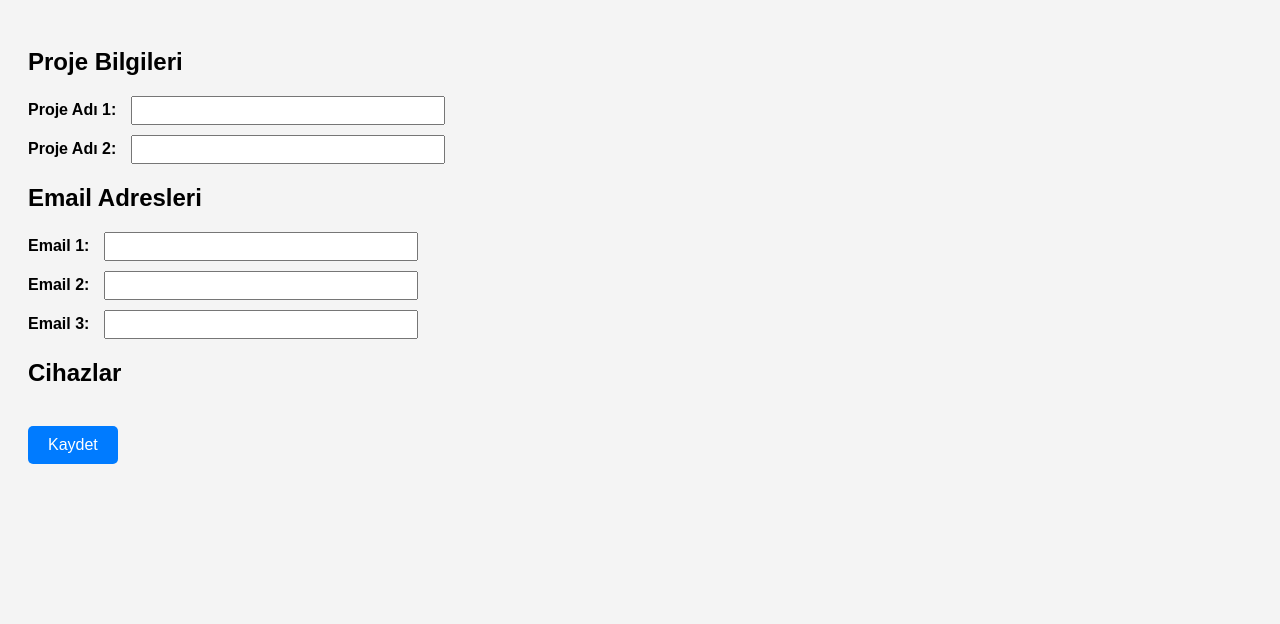
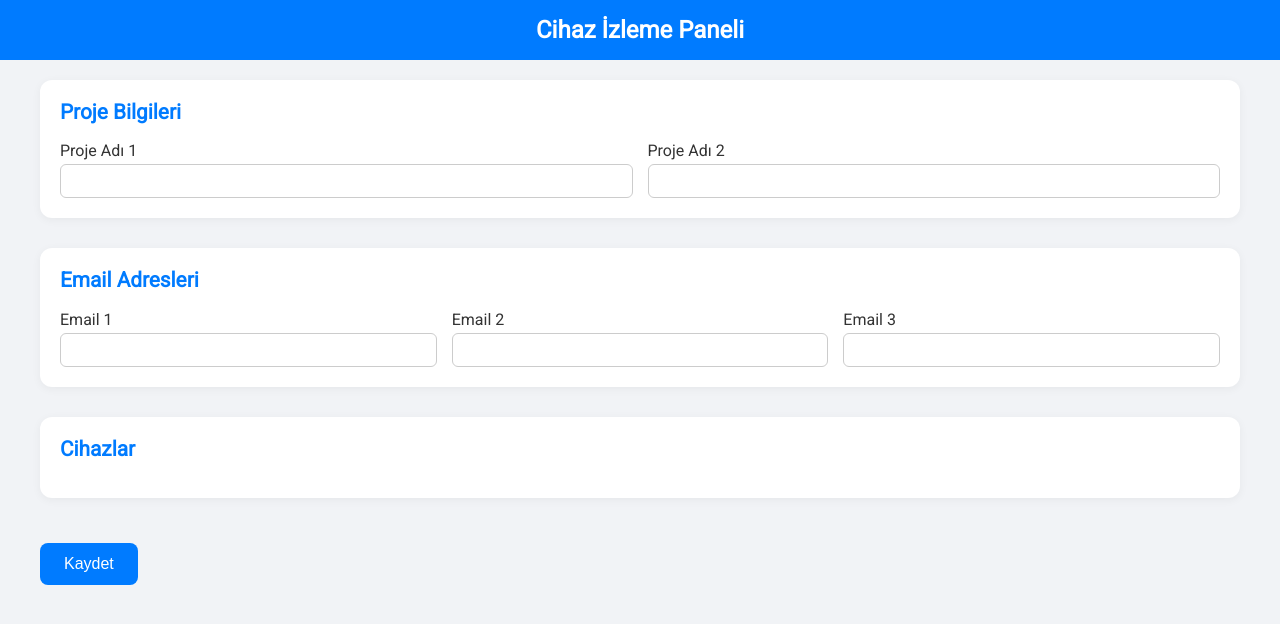
Before and after one commit to ozkangunduz/herokualarmdevice, a website: page public/index.html in a window 1280 px wide. Drawn offline with Linux system fonts and the light colour scheme; no server answers.

Commit message:
ui_update

```diff
--- a/public/index.html
+++ b/public/index.html
@@ -1,117 +1,171 @@
 <!DOCTYPE html>
 <html lang="tr">
 <head>
-  <meta charset="UTF-8">
-  <title>Cihaz Kontrol Paneli</title>
+  <meta charset="UTF-8" />
+  <meta name="viewport" content="width=device-width, initial-scale=1.0"/>
+  <title>Cihaz Paneli</title>
+  <link href="https://fonts.googleapis.com/css2?family=Roboto&display=swap" rel="stylesheet">
   <style>
     body {
-      font-family: Arial, sans-serif;
-      background: #f4f4f4;
+      font-family: 'Roboto', sans-serif;
+      margin: 0;
+      padding: 0;
+      background: #f1f3f6;
+      color: #333;
+    }
+
+    header {
+      background: #007bff;
+      color: white;
+      padding: 1rem;
+      text-align: center;
+      font-size: 1.5rem;
+      font-weight: bold;
+    }
+
+    .container {
       padding: 20px;
+      max-width: 1200px;
+      margin: auto;
+    }
+
+    .section {
+      margin-bottom: 30px;
+      background: white;
+      border-radius: 12px;
+      padding: 20px;
+      box-shadow: 0 2px 10px rgba(0,0,0,0.05);
+    }
+
+    .section h2 {
+      margin-top: 0;
+      font-size: 1.3rem;
+      color: #007bff;
     }
 
     .input-group {
-      margin-bottom: 10px;
+      display: flex;
+      flex-wrap: wrap;
+      gap: 15px;
+      margin-top: 10px;
     }
 
-    label {
-      font-weight: bold;
+    .input-box {
+      flex: 1 1 250px;
+      display: flex;
+      flex-direction: column;
     }
 
-    input[type="text"] {
-      width: 300px;
-      padding: 5px;
-      margin-left: 10px;
-      max-width: 300px;
+    .input-box label {
+      margin-bottom: 4px;
+      font-weight: 500;
     }
 
-    .cihaz-container {
-      display: flex;
-      flex-wrap: wrap;
+    .input-box input {
+      padding: 8px;
+      border: 1px solid #ccc;
+      border-radius: 6px;
+      font-size: 14px;
+    }
+
+    .cihazlar {
+      display: grid;
+      grid-template-columns: repeat(auto-fit, minmax(280px, 1fr));
       gap: 15px;
     }
 
     .cihaz-box {
       background: #fff;
-      border: 1px solid #ccc;
+      border-radius: 12px;
       padding: 15px;
-      width: 260px;
-      box-shadow: 2px 2px 5px rgba(0,0,0,0.1);
+      box-shadow: 0 1px 6px rgba(0,0,0,0.08);
+      transition: all 0.3s ease;
+    }
+
+    .cihaz-box:hover {
+      transform: translateY(-2px);
+      box-shadow: 0 4px 12px rgba(0,0,0,0.1);
     }
 
     .cihaz-box input {
-      width: 90%;
-      margin-bottom: 5px;
-    }
-
-    .indicator {
-      display: inline-block;
-      width: 20px;
-      height: 20px;
-      border-radius: 50%;
-      margin-right: 6px;
+      width: 100%;
+      margin-bottom: 8px;
+      padding: 6px;
+      border: 1px solid #ddd;
+      border-radius: 6px;
     }
 
     .labelled {
       display: flex;
       align-items: center;
-      margin-bottom: 5px;
+      gap: 6px;
+      margin: 4px 0;
     }
 
-    .green {
-      background-color: #28a745;
+    .indicator {
+      width: 14px;
+      height: 14px;
+      border-radius: 50%;
     }
 
-    .red {
-      background-color: #dc3545;
-    }
+    .green { background-color: #28a745; }
+    .red { background-color: #dc3545; }
 
     button {
-      margin-top: 20px;
-      padding: 10px 20px;
-      font-size: 16px;
+      padding: 12px 24px;
       background: #007bff;
       color: white;
       border: none;
-      border-radius: 5px;
+      border-radius: 8px;
+      font-size: 16px;
       cursor: pointer;
+      margin-top: 15px;
     }
 
     button:hover {
       background: #0056b3;
     }
+
+    @media (max-width: 768px) {
+      header {
+        font-size: 1.2rem;
+      }
+    }
   </style>
 </head>
 <body>
+  <header>Cihaz İzleme Paneli</header>
+  <div class="container">
+    <div class="section">
       <h2>Proje Bilgileri</h2>
-
       <div class="input-group">
-    <label>Proje Adı 1:</label>
-    <input type="text" id="projeAdi1" maxlength="16">
+        <div class="input-box">
+          <label for="projeAdi1">Proje Adı 1</label>
+          <input type="text" id="projeAdi1" maxlength="16" />
         </div>
-  <div class="input-group">
-    <label>Proje Adı 2:</label>
-    <input type="text" id="projeAdi2" maxlength="16">
+        <div class="input-box">
+          <label for="projeAdi2">Proje Adı 2</label>
+          <input type="text" id="projeAdi2" maxlength="16" />
+        </div>
+      </div>
     </div>
 
+    <div class="section">
       <h2>Email Adresleri</h2>
       <div class="input-group">
-    <label>Email 1:</label>
-    <input type="text" id="email1">
+        <div class="input-box"><label for="email1">Email 1</label><input type="text" id="email1" /></div>
+        <div class="input-box"><label for="email2">Email 2</label><input type="text" id="email2" /></div>
+        <div class="input-box"><label for="email3">Email 3</label><input type="text" id="email3" /></div>
       </div>
-  <div class="input-group">
-    <label>Email 2:</label>
-    <input type="text" id="email2">
-  </div>
-  <div class="input-group">
-    <label>Email 3:</label>
-    <input type="text" id="email3">
     </div>
 
+    <div class="section">
       <h2>Cihazlar</h2>
-  <div class="cihaz-container" id="cihazlar"></div>
+      <div id="cihazlar" class="cihazlar"></div>
+    </div>
 
     <button onclick="veriyiKaydet()">Kaydet</button>
+  </div>
 
   <script src="main.js"></script>
 </body>
```
Lines whose indentation alone changed are shown as unchanged.
